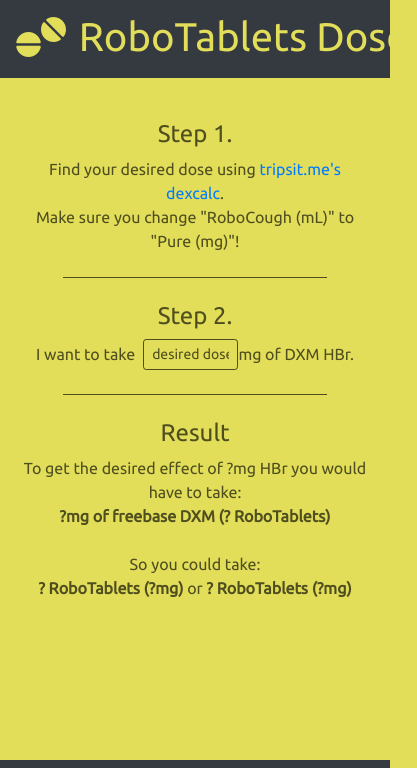
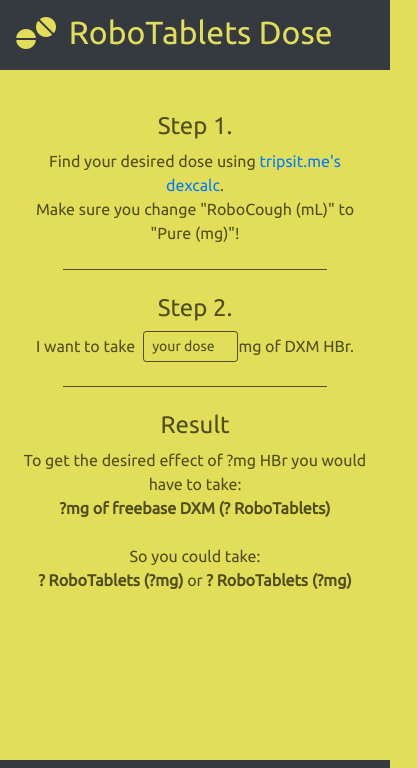
Before and after one commit to AcidicNic/RoboTablets, a plain HTML site: page index.html in a window 390 px wide. Shown: the top 768 px of the page, 417 px wide, since content can reach past the window. Drawn offline with nearby package versions, Linux system fonts and the light colour scheme.

Commit message:
looks good on mobile now

```diff
--- a/index.html
+++ b/index.html
@@ -2,6 +2,7 @@
 <html lang="en">
 <head>
     <meta charset="utf-8">
+    <meta name="viewport" content="width=device-width, initial-scale=1.0">
     <meta name="description" content="Nicole's Portfolio">
     <meta name="author" content="Nicole Rocha Abadie">
     <title>RoboTablets Dose Converter</title>
@@ -33,8 +34,8 @@
         <!-- Navbar -->
         <nav class="navbar navbar-light bg-dark justify-content-start">
             <div class="navbar-brand no-select">
-                <i class="fas fa-tablets h1 title-text d-inline-block align-top mt-1"></i>
-                <span class="h1 title-text mx-2">RoboTablets Dose</span>
+                <i class="fas fa-tablets h2 title-text d-inline-block align-top mt-1"></i>
+                <span class="h2 title-text mx-2">RoboTablets Dose</span>
             </div>
         </nav>
 
@@ -56,7 +57,7 @@
                                 <span>I want to take </span>
                             </div>
                             <div class="col-xs-1 w-25">
-                                <input class="form-control form-control-sm input-sm border-trans bg-transparent change" type="text" id="HBr-mg" placeholder="desired dose">
+                                <input class="form-control form-control-sm input-sm border-trans bg-transparent change" type="text" id="HBr-mg" placeholder="your dose">
                             </div>
                             <div class="col-xs-3">
                                 <span>mg of DXM HBr.</span>
```
